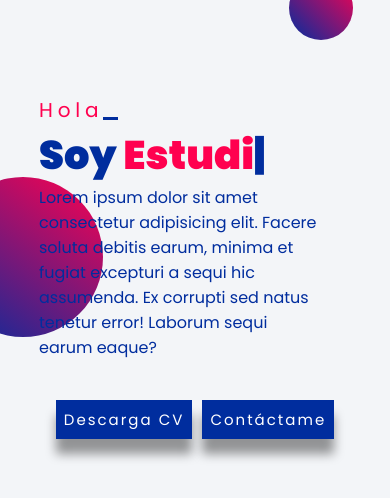
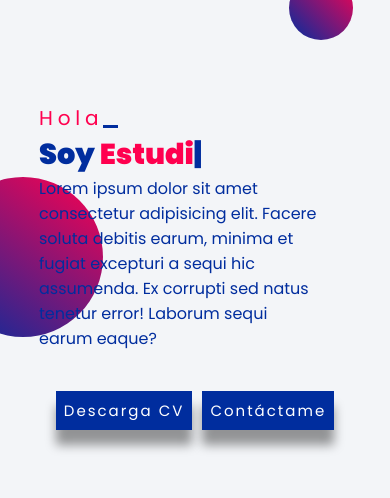
Before and after one commit to sefaca/main-portfolio, a plain HTML site: page index.html in a window 390 px wide. Shown: the part 152-650 px from the top of the page. Drawn offline with nearby package versions, Linux system fonts and the light colour scheme.

Commit message:
resp4-h1

```diff
--- a/style.css
+++ b/style.css
@@ -333,7 +333,7 @@ button:hover {
     h1 {
         position: relative;
         display: block;
-        font-size: 2.5em;
+        font-size: 1.8em;
         font-weight: 900;
         color: 	#002d9e;
     }
```
